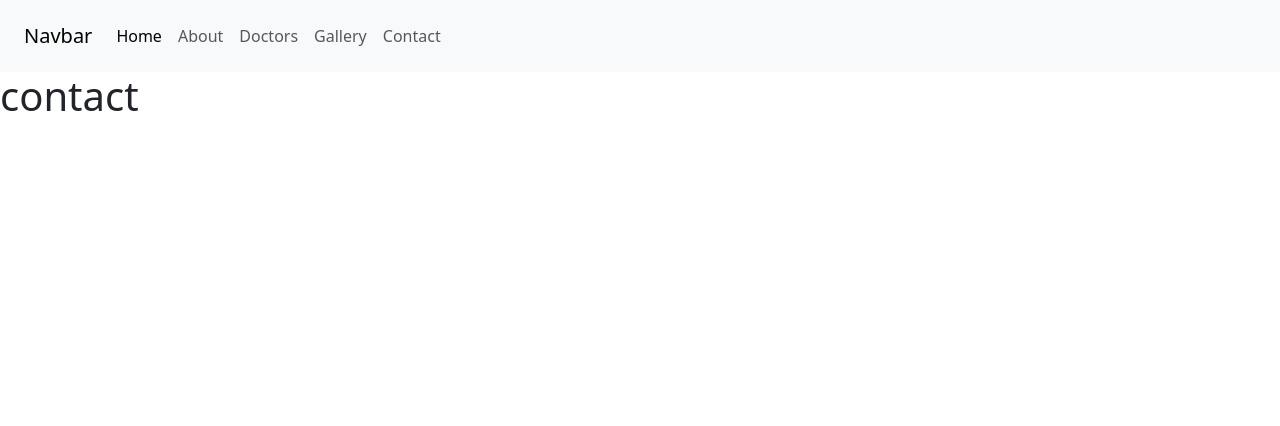
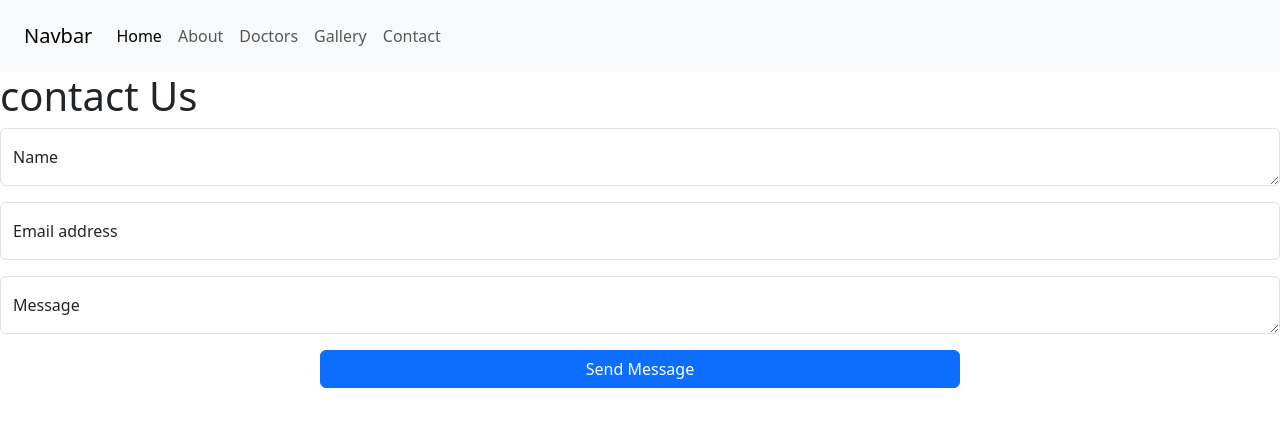
Before and after one commit to notamharshitha-dev/hospitalAppointmentSystemFrontEnd, a React (Vite) app: page /contactPage in a window 1280 px wide. Shown: the top 426 px of the page. Built offline with nearby package versions, Linux system fonts and the light colour scheme.

Commit message:
frontend

```diff
--- a/package.json
+++ b/package.json
@@ -11,6 +11,7 @@
   },
   "dependencies": {
     "bootstrap": "^5.3.8",
+    "formik": "^2.4.9",
     "react": "^19.2.5",
     "react-dom": "^19.2.5",
     "react-redux": "^9.2.0",
--- a/src/components/Contact/contact.jsx
+++ b/src/components/Contact/contact.jsx
@@ -1,6 +1,35 @@
+import { useFormik } from "formik"
+
 function ContactPage(){
+    var contactForm=useFormik({
+        initialValues:{
+            name:"",
+            email:"",
+            msg:""
+        },
+        onSubmit:(values)=>{
+            console.log(values)
+        }
+    })
     return <div>
-        <h1>contact</h1>
+    <h1 className="text-align-center" >contact Us</h1>
+      <form  onSubmit={contactForm.handleSubmit} >
+            <div class="form-floating mb-3">
+                <textarea class="form-control" placeholder="Leave a comment here" id="floatingTextareaDisabled" {...contactForm.getFieldProps("name")} ></textarea>
+                <label for="floatingTextareaDisabled">Name</label>
+            </div>
+            <div class="form-floating mb-3">
+                <input type="email" class="form-control" id="floatingInputDisabled" placeholder="name@example.com"  {...contactForm.getFieldProps("email")} />
+                <label for="floatingInputDisabled">Email address</label>
+            </div>
+            <div className="form-floating mb-3">
+                <textarea className="form-control" placeholder="Leave a comment here" id="floatingTextarea2Disabled"  {...contactForm.getFieldProps("msg")} ></textarea>
+                <label htmlFor="floatingTextarea2Disabled">Message</label>
+            </div>
+            <div class="d-grid gap-2 col-6 mx-auto">
+            <button class="btn btn-primary" type="submit">Send Message</button>
+            </div>
+      </form>
     </div>
 }
 export default ContactPage
```
Also changed, not shown: 1 other file (tests, documents, lock files or other folders).
